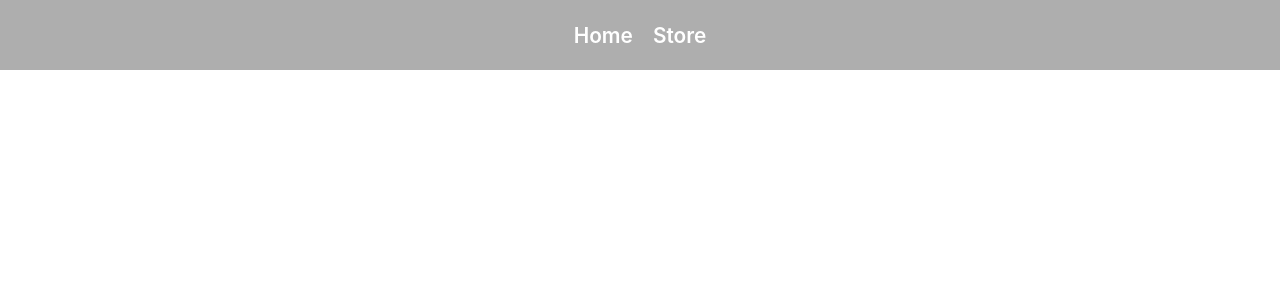
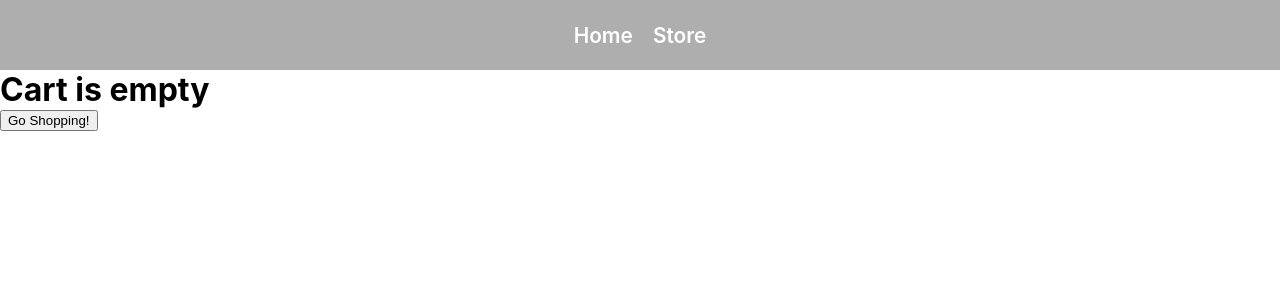
Before and after one commit to baha-homidov/react-shopping-cart, a React (Create React App) app: page /cart in a window 1280 px wide. Before the commit this address had no page. Shown: the top 300 px of the page. Built offline with nearby package versions, Linux system fonts and the light colour scheme.

Commit message:
add increment count function to Cart element

```diff
--- a/src/App.js
+++ b/src/App.js
@@ -5,6 +5,7 @@ import Navbar from "./components/Navbar";
 import Home from "./components/Home";
 import Store from "./components/Store";
 import ProductPage from "./components/ProductPage";
+import Cart from "./components/Cart";
 
 function App(props) {
   const [cart, setCart] = useState([]);
@@ -14,10 +15,10 @@ function App(props) {
   }
 
   const storeInventory = [
-    { name: "Shoe 1", index: 0 },
-    { name: "Shoe 2", index: 1 },
-    { name: "Shoe 3", index: 2 },
-    { name: "Shoe 4", index: 3 },
+    { name: "Shoe 1", index: 0, price: 120 },
+    { name: "Shoe 2", index: 1, price: 130 },
+    { name: "Shoe 3", index: 2, price: 140 },
+    { name: "Shoe 4", index: 3, price: 150 },
   ];
 
   return (
@@ -54,13 +55,26 @@ function App(props) {
               />
             );
           })}
+          <Route
+            path="/cart"
+            element={
+              <Cart
+                cart={cart}
+                setCartCallback={setCartCallback}
+                storeInventory={storeInventory}
+              />
+            }
+          />
         </Routes>
       </BrowserRouter>
 
       {cart.map((item, index) => {
         return (
           <>
-            <div>Name: {item.name} Index: {item.index} Quantity: {item.quantity }</div>
+            <div>
+              Name: {item.name} Index: {item.index} Quantity: {item.quantity}{" "}
+              Price: {item.price}
+            </div>
           </>
         );
       })}
--- /dev/null
+++ b/src/assets/styles/Cart.css
@@ -0,0 +1,17 @@
+
+.cart-entry {
+  width: max(700px, 60vw);
+  border: 3px solid red;
+  border-radius: 10px;
+  display: grid;
+  grid-template-columns: 2fr 8fr;
+  grid-template-rows: 1fr 1fr;
+}
+
+
+.cart-entry > .thumbnail {
+  border: 1px solid blue;
+  width: 180px;
+  height: 180px;
+  grid-row: 1 /3;
+}
--- a/src/components/Cart.js
+++ b/src/components/Cart.js
@@ -1,10 +1,54 @@
+import { Link } from "react-router-dom";
+import "../assets/styles/Cart.css";
 const Cart = (props) => {
+  // console.log(props.cart.length);
+  let totalSum = 0;
+  props.cart.forEach((element) => {
+    totalSum += element.price * element.quantity;
+  });
 
-  return (
-    <div className="cart-container">
-      {props.cart}
-    </div>
-  );
+  function incrementItemCount(index) {
+    let newCart = [];
+    newCart = Object.assign(newCart, props.cart);
+    newCart[index].quantity = newCart[index].quantity + 1;
+    props.setCartCallback(newCart);
+  }
+
+  if (props.cart.length === 0) {
+    // if the cart is empty
+    return (
+      <div className="cart-container">
+        <h1>Cart is empty</h1>
+        <Link to="/store">
+          <button>Go Shopping!</button>
+        </Link>
+      </div>
+    );
+  } else {
+    return (
+      <div className="cart-container">
+        {props.cart.map((element, index) => {
+          return (
+            <div className="cart-entry">
+              <div className="thumbnail">Picture</div>
+              <div className="name">{element.name}</div>
+              <div className="quantity-container">
+                <div className="quantity">Quantity: {element.quantity}</div>
+                <button
+                  onClick={() => {
+                    incrementItemCount(index);
+                  }}
+                >
+                  +
+                </button>
+              </div>
+            </div>
+          );
+        })}
+        <h1 className="total-sum">Total: {totalSum}</h1>
+      </div>
+    );
+  }
 };
 
 export default Cart;
--- a/src/components/CartIcon.js
+++ b/src/components/CartIcon.js
@@ -5,7 +5,7 @@ const CartIcon = (props) => {
   props.cart.forEach((element) => {
     itemCount += element.quantity;
   });
-  console.log(itemCount);
+
   return (
     <>
       <button className="cart-icon">Cart: {itemCount }</button>
--- a/src/components/ProductPage.js
+++ b/src/components/ProductPage.js
@@ -1,11 +1,13 @@
 import React, { useState } from "react";
 import CartIcon from "./CartIcon";
+import { Link } from "react-router-dom";
 
 const ProductPage = (props) => {
   const [quantity, setQuantity] = useState(1);
   const item = {
     name: props.name,
     index: props.index,
+    price: props.price
   };
 
   function setCart() {
@@ -38,7 +40,9 @@ const ProductPage = (props) => {
 
   return (
     <>
-    <CartIcon cart={props.cart} />
+      <Link to="/cart">
+        <CartIcon cart={props.cart} />
+      </Link>
       <h1>{props.name}</h1>
       <div className="current-quantity-container">
         <button className="decrement" onClick={decrementQuantity}>
--- a/src/components/Store.js
+++ b/src/components/Store.js
@@ -2,11 +2,14 @@ import "../assets/styles/Store.css";
 import StoreEntryCard from "./StoreEntryCard";
 import CartIcon from "./CartIcon";
 import React from "react";
+import { Link } from "react-router-dom";
 const Store = (props) => {
   return (
     <>
       <div className="container">
-        <CartIcon cart={props.cart} />
+        <Link to="/cart">
+          <CartIcon cart={props.cart} />
+        </Link>
         {props.storeInventory.map((item, index) => {
           return (
             <StoreEntryCard
```
